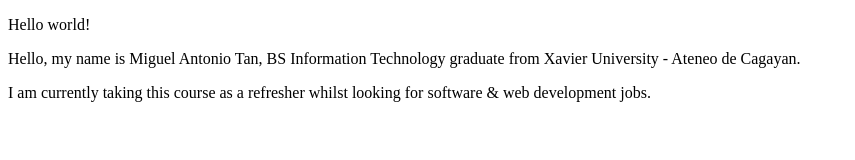
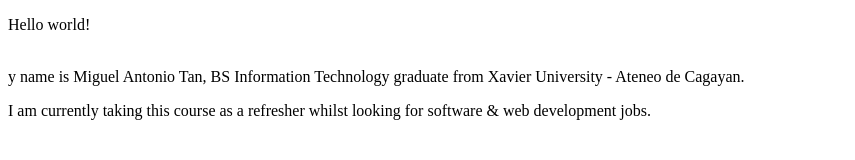
Before and after one commit to leugimnat/testrepo, a plain HTML site: page index.html in a window 1280 px wide. Shown: the whole page, without its empty margins (0-855 px from the left). Drawn offline with Linux system fonts and the light colour scheme.

Commit message:
Minor edit to 2nd paragraph

```diff
--- a/index.html
+++ b/index.html
@@ -6,7 +6,7 @@
 </head>
 <body>
   <p>Hello world!</p>
-  <p>Hello, my name is Miguel Antonio Tan, BS Information Technology graduate from Xavier University - Ateneo de Cagayan.</p>
+  <p><Marquee></Marquee>y name is Miguel Antonio Tan, BS Information Technology graduate from Xavier University - Ateneo de Cagayan.</p>
   <p>I am currently taking this course as a refresher whilst looking for software & web development jobs.</p>
 </body>
 </html>
```
